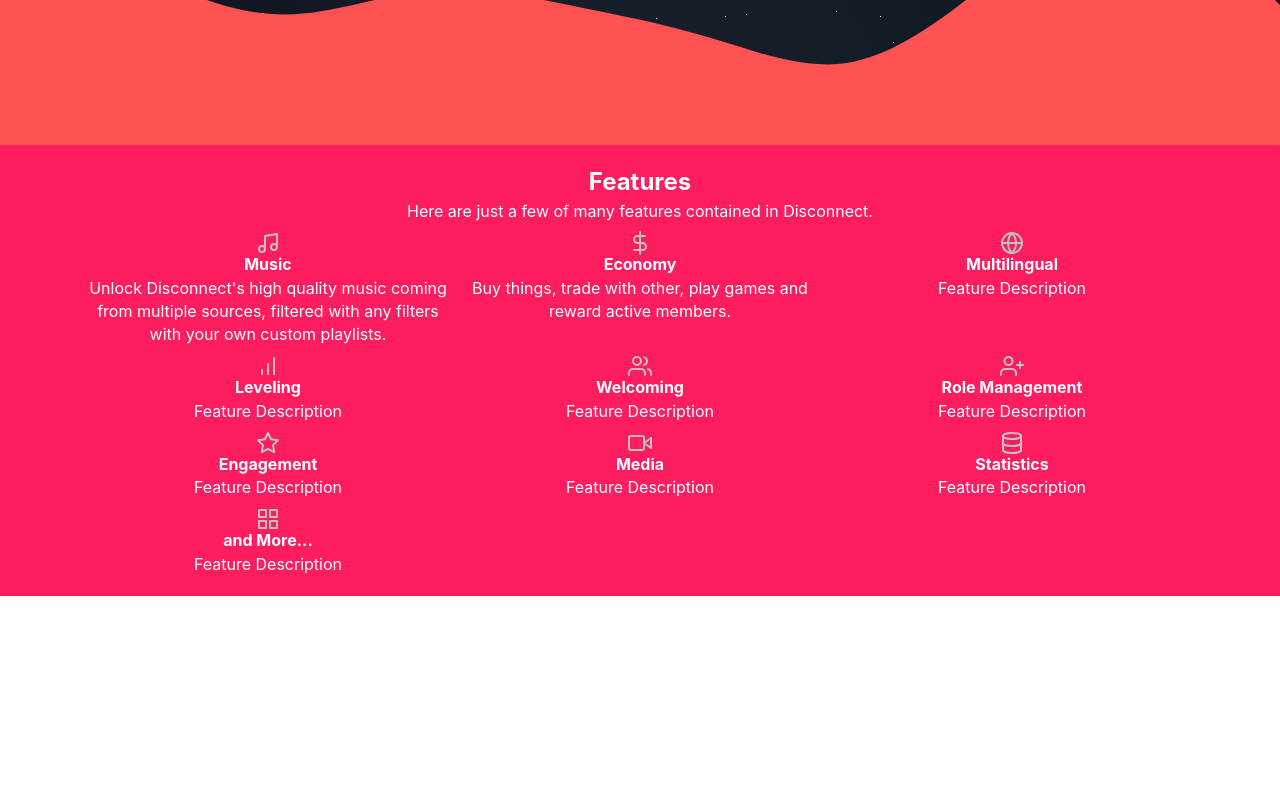
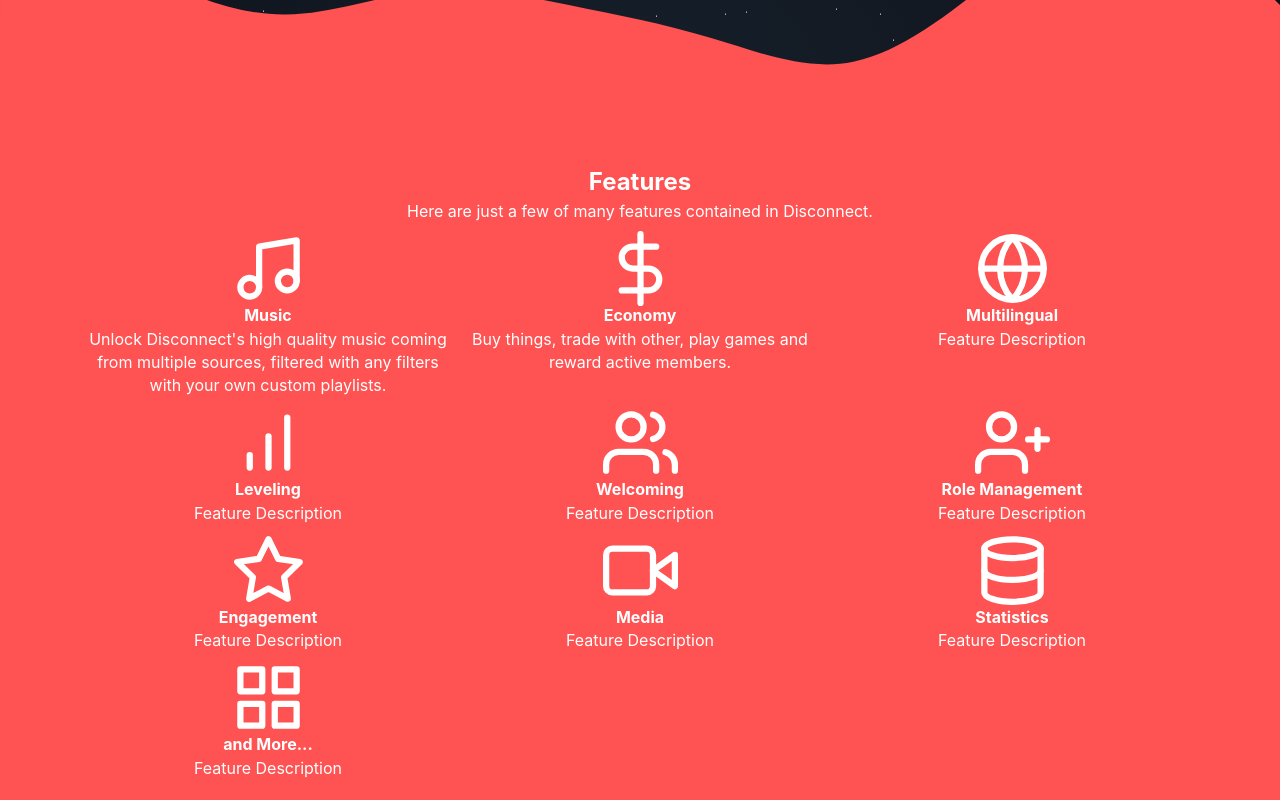
Before and after one commit to DisconnectDiscordBot/Website-V2, a Next.js app: page / in a window 1280 px wide. Shown: the part 721-1521 px from the top of the page. Before the commit the page ends 1317 px from the top, so only its background shows below. Built offline with nearby package versions, Linux system fonts and the light colour scheme.

Commit message:
Color and hopeful changes

```diff
--- a/styles/Home.module.css
+++ b/styles/Home.module.css
@@ -79,7 +79,7 @@
 	padding: 20px;
 	position: relative;
 	color: #ffffff;
-	background-color: var(--primary);
+	background-color: var(--secondary);
 }
 
 .grid {
@@ -105,6 +105,7 @@
 }
 
 .feather {
-	filter: brightness(1) invert(0.75);
-	font-size: 4rem;
+	filter: brightness(1) invert(1);
+	width: 75px;
+	height: 75px;
 }
```
